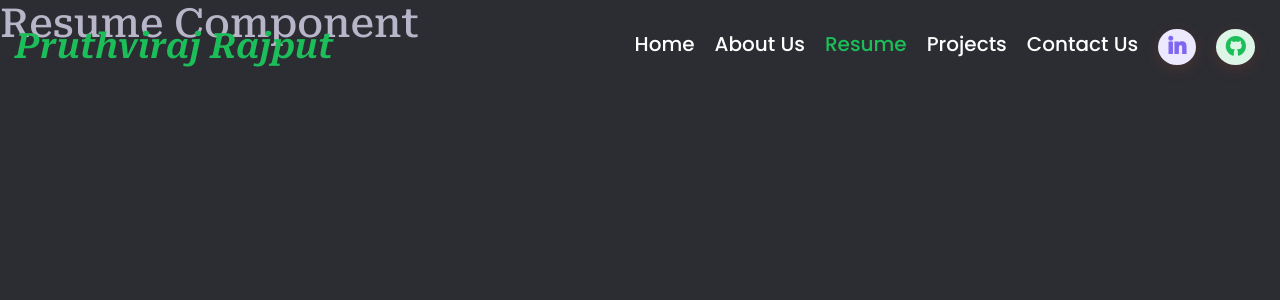
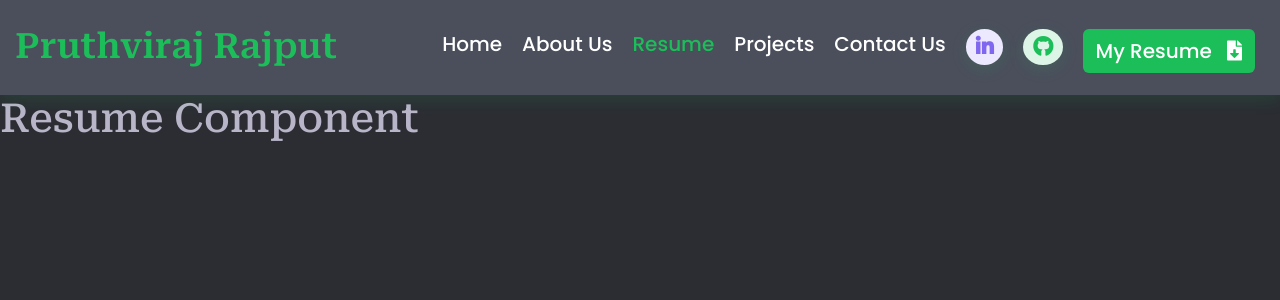
Before and after one commit to pruthvi7384/MY-PORTFOLIO, a Vue app: page /resume in a window 1280 px wide. Shown: the top 300 px of the page. Built offline with nearby package versions, Linux system fonts and the light colour scheme.

Commit message:
Navigation Bar changed and Home component changed

```diff
--- a/src/App.vue
+++ b/src/App.vue
@@ -1,77 +1,15 @@
 <script>
-import { RouterView, RouterLink } from "vue-router";
-
-import Navigation from "./jsonData/navigation.js";
+import { RouterView } from "vue-router";
 
 export default {
   name: "App",
-  data() {
-    return {
-      navigator: [],
-    };
-  },
-  created() {
-    this.navigator = Navigation;
-  },
 };
 </script>
 
 <template>
+  <!-- Router View Of All Pages -->
   <div>
-    <!-- Navigation Bar -->
-    <nav class="navbar navbar-expand-lg fixed-top">
-      <div class="container-fluid">
-        <router-link to="/" class="navbar-brand">Pruthviraj Rajput</router-link>
-        <button
-          class="navbar-toggler"
-          type="button"
-          data-bs-toggle="collapse"
-          data-bs-target="#navbarSupportedContent"
-          aria-controls="navbarSupportedContent"
-          aria-expanded="false"
-          aria-label="Toggle navigation"
-        >
-          <span><i class="fas fa-bars"></i></span>
-        </button>
-        <div
-          class="collapse navbar-collapse justify-content-end"
-          id="navbarSupportedContent"
-        >
-          <ul class="navbar-nav mr-auto mb-2 mb-lg-0">
-            <li class="nav-item" v-for="data in navigator" :key="data.id">
-              <router-link
-                exactActiveClass="active"
-                :to="data.path"
-                class="nav-link"
-                >{{ data.name }}</router-link
-              >
-            </li>
-            <li class="socialLi nav-item">
-              <a
-                class="nav-link"
-                href="https://www.linkedin.com/in/pruthviraj-rajput-131ba61b4"
-                target="__blank"
-                ><i class="fab fa-linkedin-in"></i
-              ></a>
-            </li>
-            <li class="socialGi nav-item">
-              <a
-                class="nav-link"
-                href="https://github.com/pruthvi7384"
-                target="__blank"
-                ><i class="fab fa-github"></i
-              ></a>
-            </li>
-          </ul>
-        </div>
-      </div>
-    </nav>
-    <!-- X-Navigation Bar-X -->
-
-    <!-- Router View Of All Pages -->
-    <div>
-      <router-view></router-view>
-    </div>
-    <!-- X-Router View of All Pages-X -->
+    <router-view></router-view>
   </div>
+  <!-- X-Router View of All Pages-X -->
 </template>
--- a/src/assets/main.css
+++ b/src/assets/main.css
@@ -29,11 +29,15 @@ html {
     --color3 : #1cbe59;
     --color4 : #8067f0;
     --color5 : #b9b5c9;
+    --font-size-20 : 20px;
+    --font-size-16 : 16px;
+    --font-size-25 : 25px;
+    --font-size-35: 35px;
     --card-background : #4b4f5c;
     --bg-1 : #fedfd7;
     --bg-2 : #ddf5e6;
     --bg-3 : #ece8fd;
-    --box-shadow: 0 4px 16px rgb(247 80 35 / 15%);
+    --box-shadow: 0 4px 16px rgb(28 190 89/ 15%);
 }
 
 body{
@@ -47,17 +51,20 @@ body{
     .navbar .container-fluid{
         padding: 8px 15px;
     }
+    .background-nav {
+        background-color: var(--card-background);
+        box-shadow: var(--box-shadow);
+    }
     .navbar .container-fluid .navbar-brand{
         color: var(--color3);
-        font-style: italic;
         font-family: var(--font-roboto);
         font-weight: var(--roboto-600);
-        font-size: 35px;
+        font-size: var(--font-size-35);
         cursor: pointer;
     }
     .navbar .container-fluid .navbar-toggler .fas {
         color: var(--color5);
-        font-size: 25px;
+        font-size: var(--font-size-25);
     }
     .navbar-toggler{
         border: none;
@@ -68,8 +75,8 @@ body{
     }
     .navbar .container-fluid .navbar-nav .nav-item .nav-link{
         color: var(--color2);
-        font-size: 20px;
-        padding: 8px 10px;
+        font-size: var(--font-size-20);
+        padding: 8px 10px 0px 10px;
         font-family: var(--font-poppins);
         font-weight: var(--poppins-500);
         transition: 0.4s ease-in-out;
@@ -78,7 +85,7 @@ body{
         color: var(--color3);
     }
     .navbar .container-fluid .navbar-nav .nav-item .nav-link .fa-linkedin-in{
-        font-size: 20px;
+        font-size: var(--font-size-20);
         padding: 8px 10px;
         text-align: center;
         border-radius: 50%;
@@ -89,7 +96,7 @@ body{
         box-shadow: var(--box-shadow);
     }
     .navbar .container-fluid .navbar-nav .nav-item .nav-link .fa-github{
-        font-size: 20px;
+        font-size: var(--font-size-20);
         padding:8px 10px;
         text-align: center;
         border-radius: 50%;
@@ -98,6 +105,19 @@ body{
         background-color: var(--bg-2);
         color: var(--color3);
         box-shadow: var(--box-shadow);
+    }
+    .navbar .container-fluid .navbar-nav .nav-item .nav-link button{
+        background-color: var(--color3);
+        color: var(--color2);
+        font-size: var(--font-size-20);
+        font-family: var(--font-poppins);
+        font-weight: var(--poppins-500);
+    }
+    .navbar .container-fluid .navbar-nav .nav-item .nav-link button:focus{
+        border: 1px solid var(--color3);
+    }
+    .navbar .container-fluid .navbar-nav .nav-item .nav-link button span{
+         padding-left: 10px;
     }
 /* ===========X===NavBar Components Styling===X=========== */
 
@@ -147,7 +167,7 @@ body{
     }
     .home .row .intro_card .tag ul li{
         padding: 5px 10px;
-        font-size: 16px;
+        font-size: var(--font-size-16);
         margin: 0px 5px;
         text-align: center;
         border-radius: 5px;
@@ -163,9 +183,10 @@ body{
         font-weight: var(--roboto-500);
         color: var(--color2);
         padding: 0px;
+        font-style:italic;
     }
     .home .row .intro_card .social_contact ul li{
-        font-size: 16px;
+        font-size: var(--font-size-16);
         padding: 5px 10px;
         margin: 0px 5px;
         text-align: center;
@@ -183,6 +204,19 @@ body{
         color: var(--color3);
         box-shadow: var(--box-shadow);
     }
+    .home .row .intro_card .contact_me button{
+        background-color: var(--color3);
+        color: var(--color2);
+        font-weight: var(--roboto-600);
+        font-size: var(--font-size-16);
+        margin: 10px 5px 0px 5px;
+    }
+    .home .row .intro_card .contact_me button:focus{
+       border: 1px solid var(--color3);
+    }
+    .home .row .intro_card .contact_me button span{
+        padding-left: 10px;
+    }
 /* ==============X====Home Banner====X========= */
 
 /* ===============Responsiveness================== */
@@ -190,11 +224,18 @@ body{
         .home .row .intro_card{
             padding: 0px 50px;
         }
+        .navbar .container-fluid{
+            display: flex;
+            flex-direction: column;
+        }
     }
     @media(max-width:768px){
+        .navbar .container-fluid{
+            flex-direction: row;
+        }
         .navbar .container-fluid .navbar-nav{
             background-color: var(--card-background);
-            height: 80vh;
+            height: 85vh;
             text-align: center;
             padding-top: 20px;
         }
@@ -205,15 +246,14 @@ body{
             margin-top: 10px;
         }
     }
+    @media(max-width: 765px){
+        .home .row .intro_card{
+            padding: 50px 25px 0px 25px;
+        }
+    }
     @media(max-width: 425px){
-        .home .row .intro_card{
-            padding: 0px 25px;
-        }
         .navbar .container-fluid .navbar-brand{
-            font-size: 25px !important;
-        }
-        .home .row .intro_card p, .home .row .intro_card .social_contact ul li,  .home .row .intro_card .tag ul li{
-            font-size: 14px;
+            font-size: var(--font-size-25) !important;
         }
     }
 /* ===========X===Responsiveness====X============= */
--- /dev/null
+++ b/src/components/Navigation.vue
@@ -0,0 +1,84 @@
+<script>
+import { RouterLink } from "vue-router";
+
+import Navigation from "../jsonData/navigation.js";
+
+export default {
+  name: "Navigation",
+  data() {
+    return {
+      navigator: [],
+    };
+  },
+  props: {
+    component: String,
+  },
+  created() {
+    this.navigator = Navigation;
+  },
+};
+</script>
+
+<template>
+  <!-- Navigation Bar -->
+  <nav
+    :class="[
+      'navbar navbar-expand-lg',
+      component === 'Home' ? 'fixed-top' : 'sticy-top background-nav',
+    ]"
+  >
+    <div class="container-fluid">
+      <router-link to="/" class="navbar-brand">Pruthviraj Rajput</router-link>
+      <button
+        class="navbar-toggler"
+        type="button"
+        data-bs-toggle="collapse"
+        data-bs-target="#navbarSupportedContent"
+        aria-controls="navbarSupportedContent"
+        aria-expanded="false"
+        aria-label="Toggle navigation"
+      >
+        <span><i class="fas fa-bars"></i></span>
+      </button>
+      <div
+        class="collapse navbar-collapse justify-content-end"
+        id="navbarSupportedContent"
+      >
+        <ul class="navbar-nav mr-auto mb-2 mb-lg-0">
+          <li class="nav-item" v-for="data in navigator" :key="data.id">
+            <router-link
+              exactActiveClass="active"
+              :to="data.path"
+              class="nav-link"
+              >{{ data.name }}</router-link
+            >
+          </li>
+          <li class="socialLi nav-item">
+            <a
+              class="nav-link"
+              href="https://www.linkedin.com/in/pruthviraj-rajput-131ba61b4"
+              target="__blank"
+              ><i class="fab fa-linkedin-in"></i
+            ></a>
+          </li>
+          <li class="socialGi nav-item">
+            <a
+              class="nav-link"
+              href="https://github.com/pruthvi7384"
+              target="__blank"
+              ><i class="fab fa-github"></i
+            ></a>
+          </li>
+          <li class="nav-item">
+            <a href="#" class="nav-link" target="__blank"
+              ><button class="btn">
+                My Resume
+                <span><i class="fas fa-file-download"></i></span></button
+            ></a>
+          </li>
+        </ul>
+      </div>
+    </div>
+  </nav>
+  <!-- X-Navigation Bar-X -->
+</template>
--- a/src/views/About.vue
+++ b/src/views/About.vue
@@ -1,11 +1,16 @@
 <template>
   <div>
+    <!-- Navigation Component Imported -->
+    <Navigation></Navigation>
+    <!--X- Navigation Component Imported -X-->
     <h1>About Us Component</h1>
   </div>
 </template>
 
 <script>
+import Navigation from "../components/Navigation.vue";
 export default {
+  components: { Navigation },
   name: "About",
 };
 </script>
--- a/src/views/Home.vue
+++ b/src/views/Home.vue
@@ -1,4 +1,8 @@
 <template>
+  <div>
+    <!-- Navigation Component Imported -->
+    <Navigation component="Home"></Navigation>
+    <!--X- Navigation Component Imported -X-->
     <div class="container-fuid home">
       <div class="row justify-content-center align-items-center text-center">
         <div class="col-xl-6 intro_card">
@@ -32,13 +36,26 @@
               </li>
             </ul>
           </div>
+          <div class="contact_me">
+            <a href="#" target="__blank"
+              ><button class="btn">
+                My Resume
+                <span><i class="fas fa-file-download"></i></span></button
+            ></a>
+            <router-link to="/contact"
+              ><button class="btn">Hire Me</button></router-link
+            >
+          </div>
+        </div>
       </div>
     </div>
   </div>
 </template>
 
 <script>
+import Navigation from "../components/Navigation.vue";
 export default {
+  components: { Navigation },
   name: "Home",
 };
 </script>
--- a/src/views/Projects.vue
+++ b/src/views/Projects.vue
@@ -1,11 +1,16 @@
 <template>
   <div>
+    <!-- Navigation Bar Component Imported -->
+    <Navigation></Navigation>
+    <!--X- Navigation Bar Component Imported -X-->
     <h1>Projects Component</h1>
   </div>
 </template>
 
 <script>
+import Navigation from "../components/Navigation.vue";
 export default {
+  components: { Navigation },
   name: "Projects",
 };
 </script>
--- a/src/views/Resume.vue
+++ b/src/views/Resume.vue
@@ -1,11 +1,16 @@
 <template>
   <div>
+    <!-- Navigation Bar Component Imported -->
+    <navigation></Navigation>
+    <!--X- Navigation Bar Component Imported -X-->
     <h1>Resume Component</h1>
   </div>
 </template>
 
 <script>
+import Navigation from '../components/Navigation.vue';
 export default {
+  components: { Navigation },
   name: "Resume",
 };
 </script>
```
Also changed, not shown: src/views/Contact.vue (+6 -1 lines). Lines whose indentation alone changed are shown as unchanged.
